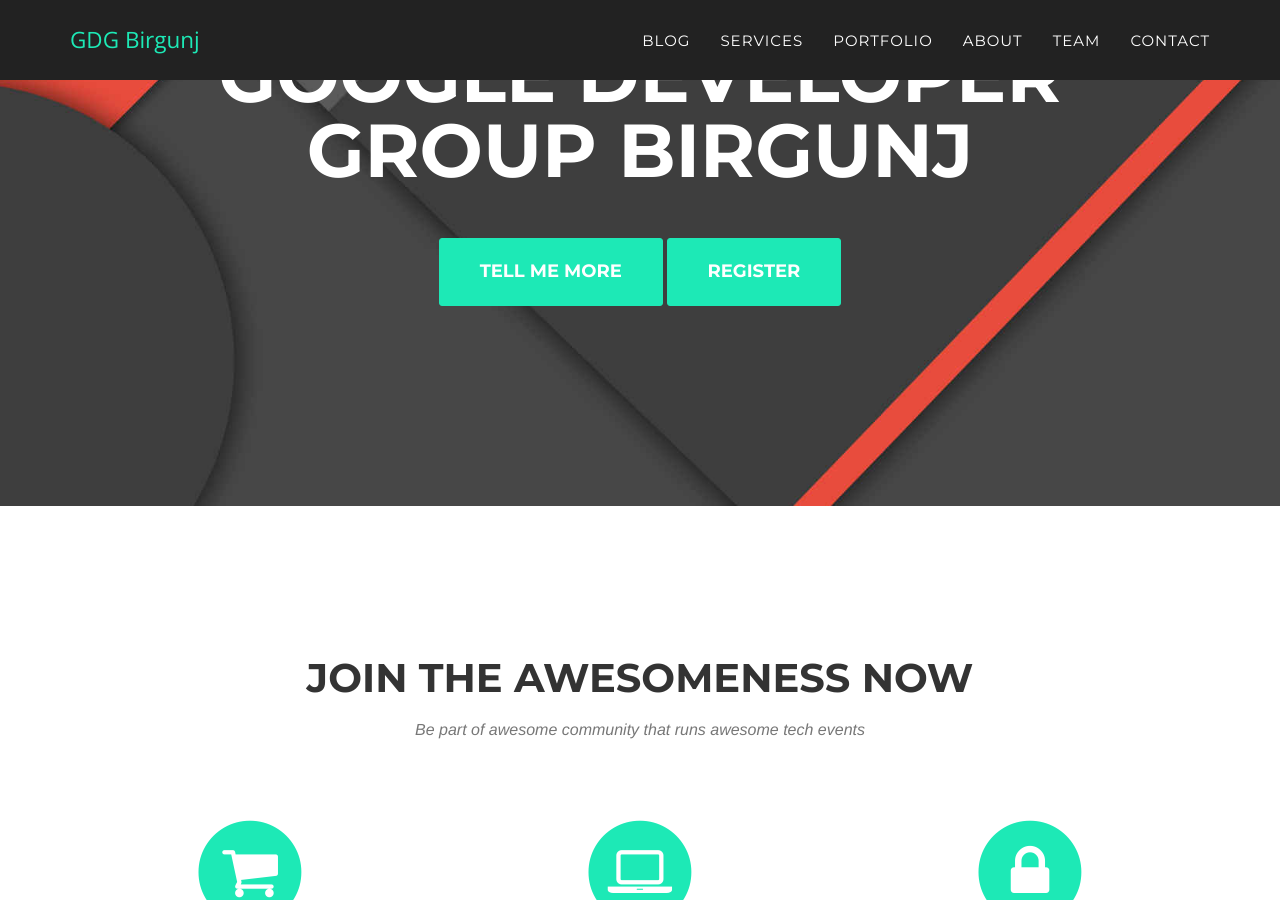
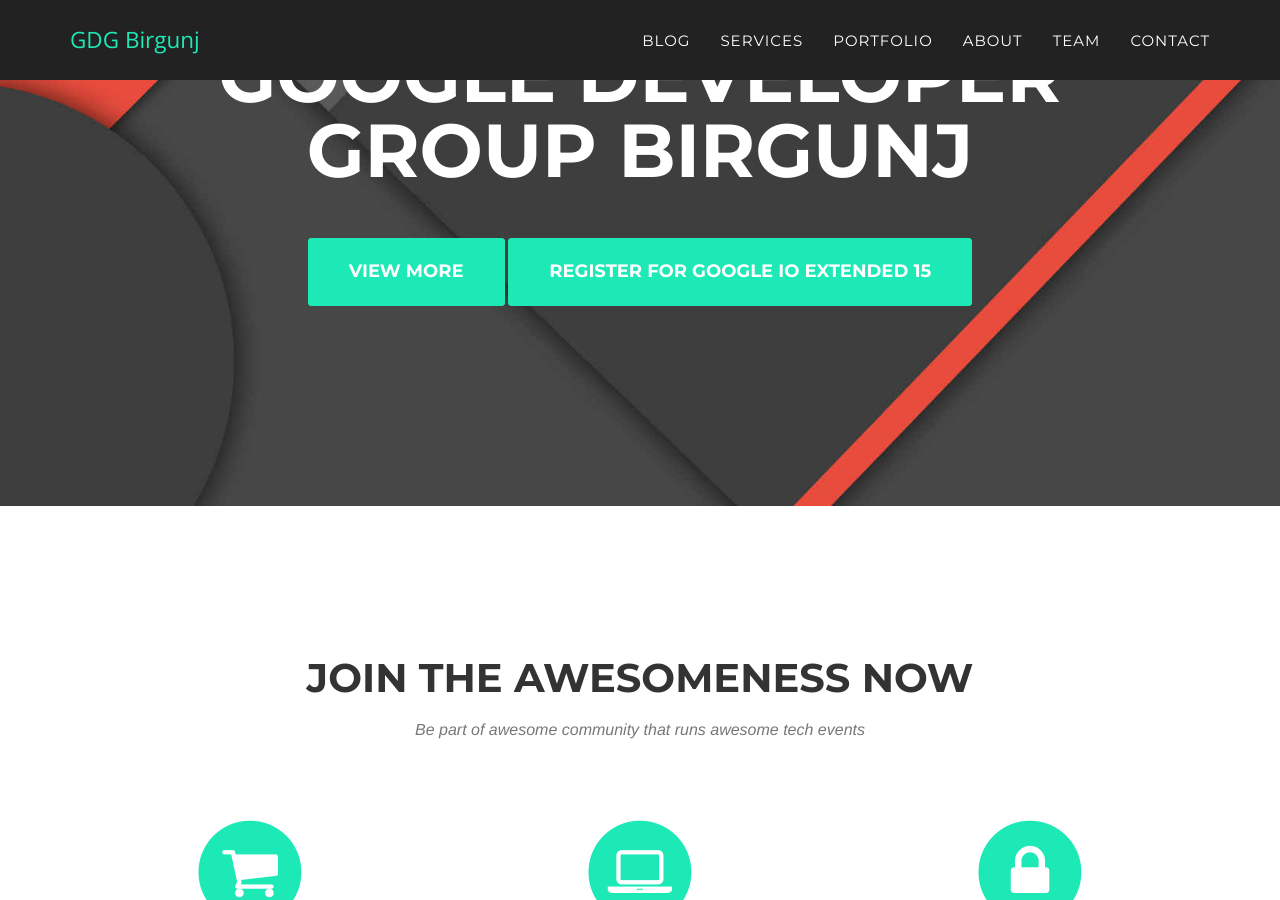
Before and after one commit to gdgbirgunj/gdgbirgunj.org, a Jekyll site: the page built from index.html, in a window 1280 px wide and 900 px high, scrolled down 332 px. Built offline with Jekyll 4.4.1, drawn with Linux system fonts in a browser that asks for light colours; some web fonts are replaced.

Commit message:
updated io registration

```diff
--- a/_includes/header.html
+++ b/_includes/header.html
@@ -51,8 +51,8 @@
             <div class="intro-text">
                 <div class="intro-lead-in">Explore Google Tech & Events</div>
                 <div class="intro-heading">Google Developer Group Birgunj</div>
-                <a href="#services" class="page-scroll btn btn-xl">Tell Me More</a>
-		<a href="#" class="btn btn-xl">Register</a>
+                <a href="#services" class="page-scroll btn btn-xl">View More</a>
+		<a href="https://developers.google.com/events/5363471638593536/" class="btn btn-xl">Register for Google IO Extended 15</a>
             </div>
         </div>
     </header>
```
Also changed, not shown: 1 other file.
